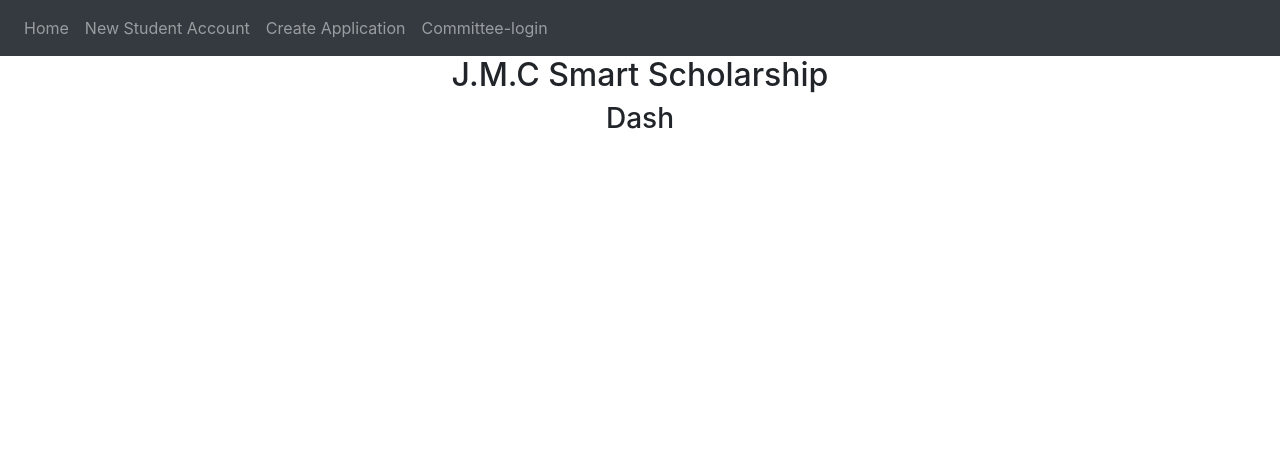
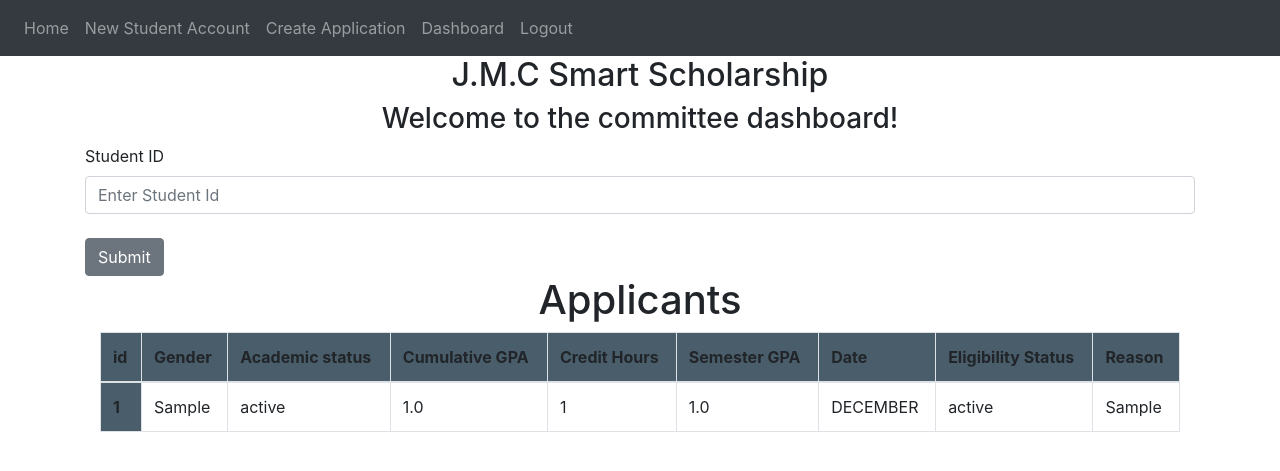
Before and after one commit to mjensro/J.M.C.-SMART-Scholarship, a Flask app: page /committee-dash in a window 1280 px wide. Shown: the top 471 px of the page. Run offline with Flask 2, Linux system fonts and the light colour scheme; a user stored in the database is signed in; tables that the repository leaves empty hold one stand-in row (values such as "Sample post"); some libraries are stand-ins or nearby versions.

Commit message:
Shows all applicants on committee dash

```diff
--- a/website/CommitteeLogin.py
+++ b/website/CommitteeLogin.py
@@ -1,8 +1,9 @@
 from flask import Blueprint,render_template,request,flash, redirect, url_for
 from flask_login import logout_user, login_required, login_user
 from werkzeug.security import check_password_hash
+from .models import User, Applicant
+from flask_sqlalchemy import SQLAlchemy
 cLogin = Blueprint('cLogin',__name__) #blueprint for flask
-from .models import User
 
 from flask_wtf import FlaskForm
 from wtforms import StringField, PasswordField, SubmitField
@@ -12,6 +13,11 @@ class loginForm(FlaskForm):
     userName = StringField("Username", validators=[DataRequired()])
     passWord= PasswordField("Password", validators=[DataRequired()])
     submit = SubmitField("Submit")
+
+class applicantIDForm(FlaskForm):
+    id = StringField("Student ID", validators=[DataRequired()])
+    submit = SubmitField("Submit")
+
 
 @cLogin.route('/committee-login', methods = ['GET', 'POST'])
 def login():
@@ -23,7 +29,6 @@ def login():
         if user:
             if check_password_hash(user.passwordHash, form.passWord.data):
                 login_user(user)
-                flash('Hello!', category='success')
                 return redirect(url_for('cLogin.dashboard'))
             else:
                 flash('Wrong Password!', category='error')
@@ -36,4 +41,17 @@ def login():
 @cLogin.route('/committee-dash', methods = ['GET', 'POST'])
 @login_required
 def dashboard():
-    return render_template("Committee_dash.html")
+    form = applicantIDForm()
+
+    applicants = Applicant.query.order_by(Applicant.id)
+
+    print(applicants)
+
+    return render_template("Committee_dash.html", form=form, applicants=applicants)
+
+@cLogin.route('/logout', methods = ['GET', 'POST'])
+@login_required
+def logout():
+    logout_user()
+    flash('Logout Successful', category='success')
+    return redirect(url_for('views.home'))
--- a/website/templates/Committee_dash.html
+++ b/website/templates/Committee_dash.html
@@ -1,12 +1,80 @@
-<!--Used after application is submitted, return :  Gender,  Academic Status (Freshman, Sophomore, Junior, Senior),
-    Cumulative GPA, Number of credit hours taken during latest (current) semester, and latest semester GPA as a table of some sort-->
+<!--Application Submission page, errors are handled via base.html and auth.py-->
 {% extends "base.html" %}
-   <!-- <h1>Hello {{new_applicant|capitalize}}</h1>-->
+{% block title %}J.M.C Smart Scholarship{% endblock %}
 {% block content %}
-   <h2 align = "center">J.M.C Smart Scholarship</h2>
-   <h3 align = "center">Dash</h3>
+
+<head>
+    <style type ="text/css">
+        table{
+        border-collapse: collapse; width: 100%;
+        }
+
+        th, td{ padding: 8px 16px;
+        }
+
+        th{
+        background:#495E6A;
+        }
+
+        .table-fixed{
+        overflow: auto; height: 100px;
+        }
+
+        .table-fixed thead th {
+        position: sticky; top: 0; z-index: 1;
+        }
+    </style>
+</head>
+
+<form method="POST"> <!--Method can change based on 'logging in' or 'signing up'-->
+    <h2 align = "center">J.M.C Smart Scholarship</h2>
+    <h3 align = "center">Welcome to the committee dashboard!</h3>
+
+    {{ form.hidden_tag() }}
+
+    {{form.id.label(
+    class = "form-label")}}
+    {{ form.id(class="form-control", placeholder="Enter Student Id") }}
+    <br/>
+
+    {{ form.submit(class="btn btn-secondary")
+    }}
+</body>
+</html>
+</form>
 
 
-
+<h1 align = "center"> Applicants </h1>
+<div class="container">
+    <table class="table table-bordered table-fixed">
+      <thead>
+        <tr>
+          <th scope="col">id</th>
+          <th scope="col">Gender</th>
+          <th scope="col">Academic status</th>
+          <th scope="col">Cumulative GPA</th>
+          <th scope="col">Credit Hours</th>
+          <th scope="col">Semester GPA</th>
+          <th scope="col">Date</th>
+          <th scope="col">Eligibility Status</th>
+          <th scope="col">Reason</th>
+        </tr>
+      </thead>
+      <tbody>
+        {% for applicant in applicants %}
+        <tr>
+          <th scope="row">{{applicant.id}}</th>
+          <td>{{applicant.gender}}</td>
+          <td>{{applicant.academicStatus}}</td>
+          <td>{{applicant.cGPA}}</td>
+          <td>{{applicant.creditHrs}}</td>
+          <td>{{applicant.semGPA}}</td>
+          <td>DECEMBER</td>
+          <td>{{applicant.eligibilityStatus}}</td>
+          <td>{{applicant.reason}}</td>
+        </tr>
+        {% endfor %}
+      </tbody>
+    </table>
+</div>
 {% endblock %}
-   <!-- Michaels page to display info from applicants data store-->
--- a/website/templates/base.html
+++ b/website/templates/base.html
@@ -23,9 +23,17 @@
     <div class="collapse navbar-collapse" id="navbar">
         <div class="navbar-nav">
             <a class="nav-item nav-link" id="Home" href ='/'>Home</a>
-            <a class="nav-item nav-link" id="create-application" href ='/create-student'>New Student Account</a>  <!--Using to create records in Database-->
+            <a class="nav-item nav-link" id="create-student" href ='/create-student'>New Student Account</a>  <!--Using to create records in Database-->
             <a class="nav-item nav-link" id="create-application" href ='/create-application'>Create Application</a>
-            <a class="nav-item nav-link" id="committee-login" href ='/committee-login'>Committee-login</a>
+
+            <!-- Jinja text to show login and log out -->
+            {% if current_user.is_authenticated %} <!-- Shows dash and logout on banner when verified logged in is true-->
+                <a class="nav-item nav-link" id="committee-dash" href ='/committee-dash'>Dashboard</a>
+                <a class="nav-item nav-link" id="committee-logout" href ='/logout'>Logout</a>
+            {% else %} <!-- Shows login when not logged in-->
+                <a class="nav-item nav-link" id="committee-login" href ='/committee-login'>Committee-login</a>
+            {% endif %}
+
             <!--Create extra pages/htmls as needed-->
         </div>
     </div>
```
